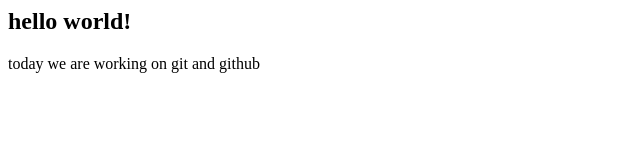
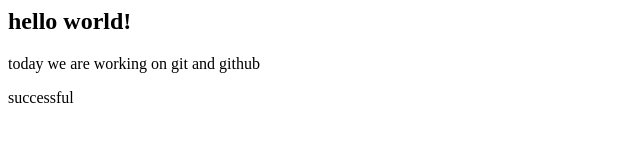
Before and after one commit to pramod620/testrepo, a plain HTML site: page index.html in a window 1280 px wide. Shown: the full height of the page, 0-640 px from the left. Drawn offline with Linux system fonts and the light colour scheme.

Commit message:
Add new paragraph about success in index.html

```diff
--- a/index.html
+++ b/index.html
@@ -1,2 +1,3 @@
 <h2>hello world!</h2>
 <p>today we are working on git and github</p>
+<p>successful</p>
```
